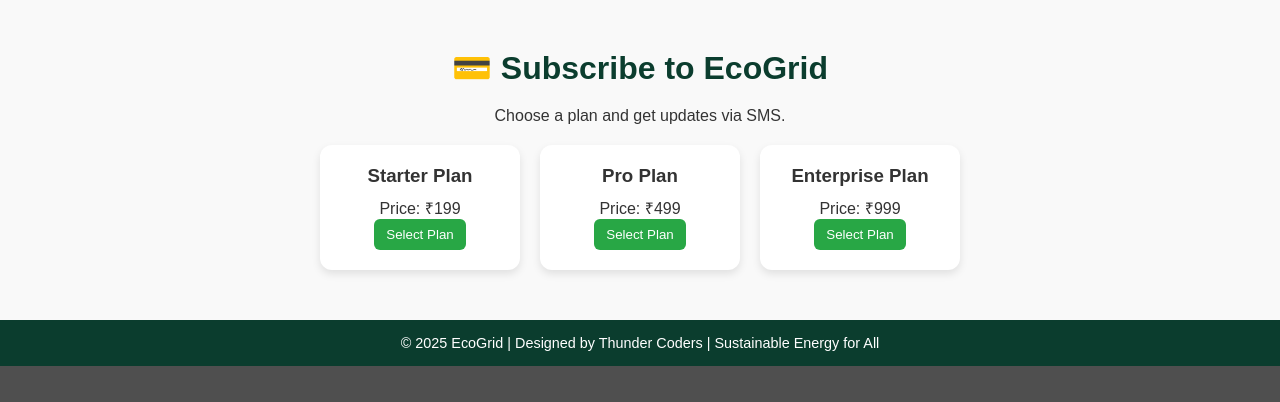
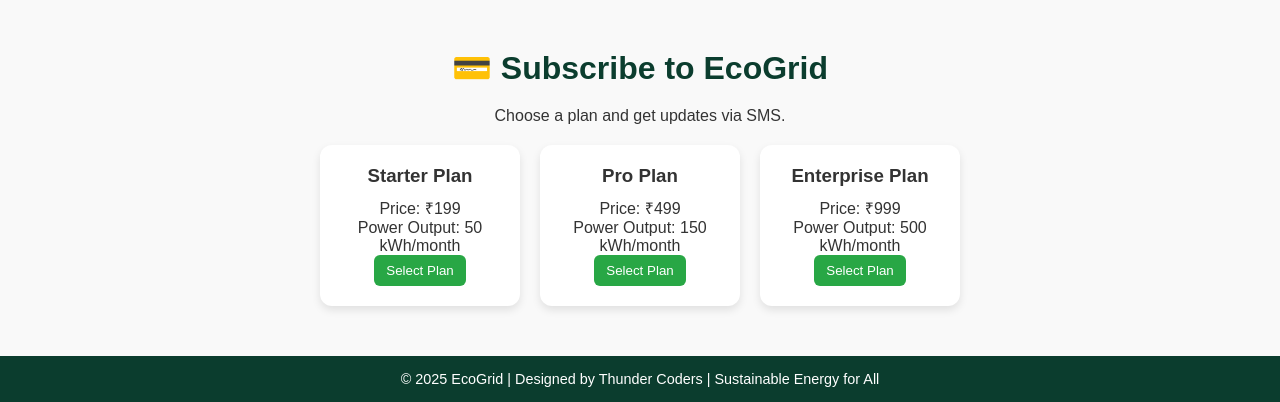
Before and after one commit to Parthiban-38/Eco-Grid, a Flask app: page / in a window 1280 px wide. Shown: the part 785-1187 px from the top of the page. Before the commit the page ends 1151 px from the top, so only its background shows below. Run offline with Flask 3, Linux system fonts and the light colour scheme.

Commit message:
Updated plans output

```diff
--- a/app.py
+++ b/app.py
@@ -11,6 +11,11 @@ app = Flask(__name__)
 CORS(app)
 app.secret_key = "your_secret_key_here"
 
+
+# # ------------------ TWILIO CONFIG ------------------
+
+
+# ------------------ SUBSCRIPTION PLANS ------------------
 # ------------------ DATABASE ------------------
 client = MongoClient("mongodb://127.0.0.1:27017/")
 db = client["ecogrid"]
@@ -18,9 +23,9 @@ users = db["users"]
 
 
 plans = [
-    {"id": 1, "name": "Starter Plan", "price": 199},
-    {"id": 2, "name": "Pro Plan", "price": 499},
-    {"id": 3, "name": "Enterprise Plan", "price": 999},
+    {"id": 1, "name": "Starter Plan", "price": 199, "power_output": "50 kWh/month"},
+    {"id": 2, "name": "Pro Plan", "price": 499, "power_output": "150 kWh/month"},
+    {"id": 3, "name": "Enterprise Plan", "price": 999, "power_output": "500 kWh/month"},
 ]
 
 # ========================================================
--- a/templates/index.html
+++ b/templates/index.html
@@ -59,24 +59,36 @@
       </nav>
     </header>
 
-    <!-- Hero -->
-   <section class="hero fade-in">
-  <div class="hero-container">
-    <div class="hero-content">
-      <h1>Turning Wastewater into Smart Sustainable Power</h1>
-      <p>
-        EcoGrid generates green electricity using sewage water through
-        Microbial Fuel Cells (MFCs), storing it in smart grid systems and
-        collaborating with TNEB for efficient energy distribution.
-      </p>
-      <a href="/about" class="btn">Learn More</a>
-    </div>
+  <!-- Hero Section -->
+<section class="hero fade-in" style="
+    background: url('{{ url_for('static', filename='images/bg.jpg') }}') no-repeat center center;
+    background-size: cover;
+    position: relative;
+    padding: 120px 20px;
+    color: white;
+    text-align: center;
+">
+  <!-- Dark overlay for readability -->
+  <div style="
+      position: absolute;
+      top: 0; left: 0;
+      width: 100%; height: 100%;
+      background-color: rgba(0,0,0,0.5);
+      z-index: 1;
+  "></div>
 
-    <div class="hero-image">
-      <img src="{{ url_for('static', filename='images/ecogrid_hero.jpg') }}" alt="EcoGrid Project Image">
-    </div>
+  <!-- Hero Content -->
+  <div style="position: relative; z-index: 2; max-width: 800px; margin: 0 auto;">
+    <h1>Turning Wastewater into Smart Sustainable Power</h1>
+    <p>
+      EcoGrid generates green electricity using sewage water through
+      Microbial Fuel Cells (MFCs), storing it in smart grid systems and
+      collaborating with TNEB for efficient energy distribution.
+    </p>
+    <a href="/about" class="btn" style="margin-top: 20px; display: inline-block;">Learn More</a>
   </div>
 </section>
+
 
 
   <!-- Subscription Section -->
@@ -89,7 +101,8 @@
     <div class="sub-card">
       <h3>{{ plan.name }}</h3>
       <p>Price: ₹{{ plan.price }}</p>
-      <button onclick="selectPlan({{ plan.id }}, '{{ plan.name }}', {{ plan.price }})">
+      <p>Power Output: {{ plan.power_output }}</p>
+      <button onclick="selectPlan({{ plan.id }}, '{{ plan.name }}', {{ plan.price }}, '{{ plan.power_output }}')">
         Select Plan
       </button>
     </div>
@@ -101,23 +114,41 @@
     <img id="qr-img" src="" alt="QR Code" />
   </div>
 </section>
+<!-- Footer -->
+    <footer>
+      <p>© 2025 EcoGrid | Designed by Thunder Coders | Sustainable Energy for All</p>
+    </footer>
+    </div>
 
+    <!-- User Details Modal -->
+    <div id="userModal" class="modal">
+      <div class="modal-content">
+        <span class="close" id="closeModal">&times;</span>
+        <h3>User Details</h3>
+        <p><b>Name:</b> <span id="userName"></span></p>
+        <p><b>Email:</b> <span id="userEmail"></span></p>
+        <p><b>Mobile:</b> <span id="userMobile"></span></p>
+        <p><b>Selected Plan:</b> <span id="userPlan"></span></p>
+      </div>
+    </div>
 <script>
+  const isUserLoggedIn = {{ 'true' if user else 'false' }};
+  let selectedPlan = null;
+  let userDetails = null;
+
+  // Navbar toggle
   const menu = document.getElementById("menu-icon");
   const nav = document.getElementById("navLinks");
   menu.onclick = () => nav.classList.toggle("open");
 
-  const isUserLoggedIn = {{ 'true' if user else 'false' }};
-  let selectedPlan = null;
-  let userDetails = null;
-
-  // Fetch user details once on load (if logged in)
+  // Fetch user details if logged in
   if (isUserLoggedIn) {
     fetch("/get_user_details")
       .then(res => res.json())
       .then(data => userDetails = data);
   }
 
+  // Plan selection and QR generation
   function selectPlan(id, name, price) {
     if (!isUserLoggedIn) {
       alert("Please log in to see and subscribe to plans!");
@@ -139,14 +170,14 @@
       document.getElementById("qr-img").src = url;
       document.getElementById("qr-container").style.display = "block";
 
-      // ✅ Automatically send SMS after QR is shown
+      // Auto SMS send
       if (userDetails && userDetails.mobile) {
         fetch("/send_sms", {
           method: "POST",
           headers: { "Content-Type": "application/json" },
           body: JSON.stringify({
             phone: userDetails.mobile,
-            message: `You subscribed to ${selectedPlan.name} for ₹${selectedPlan.price}. Thank you for supporting sustainable energy!`
+            message: `You subscribed to ${name} for ₹${price}. Thank you for supporting sustainable energy!`
           })
         })
         .then(res => res.json())
@@ -162,62 +193,8 @@
       }
     });
   }
-</script>
 
-
-    <!-- Footer -->
-    <footer>
-      <p>© 2025 EcoGrid | Designed by Thunder Coders | Sustainable Energy for All</p>
-    </footer>
-    </div>
-
-    <!-- User Details Modal -->
-    <div id="userModal" class="modal">
-      <div class="modal-content">
-        <span class="close" id="closeModal">&times;</span>
-        <h3>User Details</h3>
-        <p><b>Name:</b> <span id="userName"></span></p>
-        <p><b>Email:</b> <span id="userEmail"></span></p>
-        <p><b>Mobile:</b> <span id="userMobile"></span></p>
-        <p><b>Selected Plan:</b> <span id="userPlan"></span></p>
-      </div>
-    </div>
-
-    <!-- Scripts -->
-   <script>
-  const isUserLoggedIn = {{ 'true' if user else 'false' }};
-  let selectedPlan = null;
-
-  // Show/Hide Navbar
-  const menu = document.getElementById("menu-icon");
-  const nav = document.getElementById("navLinks");
-  menu.onclick = () => nav.classList.toggle("open");
-
-  // Select plan and generate QR
-  function selectPlan(id, name, price) {
-    if (!isUserLoggedIn) {
-      alert("Please log in to see and subscribe to plans!");
-      window.location.href = "/login";
-      return;
-    }
-
-    selectedPlan = { id, name, price };
-    const paymentUrl = `https://paymentgateway.com/pay?amount=${price}`;
-
-    fetch("/generate_qr", {
-      method: "POST",
-      headers: { "Content-Type": "application/json" },
-      body: JSON.stringify({ payment_url: paymentUrl, plan_name: name, plan_price: price })
-    })
-      .then(res => res.blob())
-      .then(blob => {
-        const url = URL.createObjectURL(blob);
-        document.getElementById("qr-img").src = url;
-        document.getElementById("qr-container").style.display = "block";
-      });
-  }
-
-  // User modal show/hide
+  // Modal handling
   const userIcon = document.getElementById("userIcon");
   const userModal = document.getElementById("userModal");
   const closeModal = document.getElementById("closeModal");
```
Also changed, not shown: static/bg.jpg (added), static/images/bg.jpg (added).
